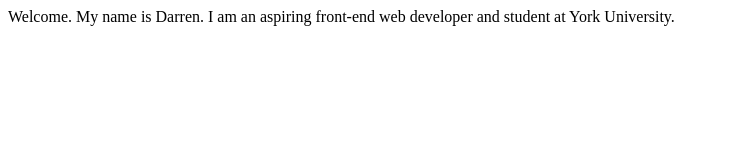
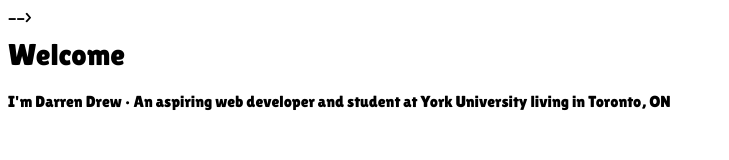
Before and after one commit to darrenawf/Portfolio-Website, a plain HTML site: page index.html in a window 1280 px wide. Shown: the whole page, without its empty margins (0-729 px from the left). Drawn offline with Linux system fonts and the light colour scheme.

Commit message:
background

```diff
--- a/index.html
+++ b/index.html
@@ -1,3 +1,23 @@
-Welcome.
+<!DOCTYPE html>
+<html>
 
-My name is Darren. I am an aspiring front-end web developer and student at York University.
+<head>
+    <link rel="stylesheet" href="portfolio-stylesheet.css">
+    <link href="https://fonts.googleapis.com/css2?family=Lilita+One&display=swap" rel="stylesheet"
+    <!--<script src="protfolio-script.js"></script>-->
+    <title>Darren Drew • Portfolio</title>
+    <link rel="icon" type="image/x-icon" href="#">
+</head>
+
+<body>
+    <span class="profile">
+        <span class="welcome">
+            Welcome
+        </span>
+        <span class="about">
+            I'm Darren Drew • An aspiring web developer and student at York University living in Toronto, ON
+        </span>
+    </span>
+</body>
+
+</html>
--- /dev/null
+++ b/portfolio-stylesheet.css
@@ -0,0 +1,17 @@
+* {
+    font-family: 'Lilita One', cursive;
+}
+
+.profile {
+    display: flex;
+    flex-direction: column;
+}
+
+.welcome,
+.about {
+    margin: 10px 0;
+}
+
+.welcome {
+    font-size: 30px;
+}
```
Also changed, not shown: images/background.png (added).
